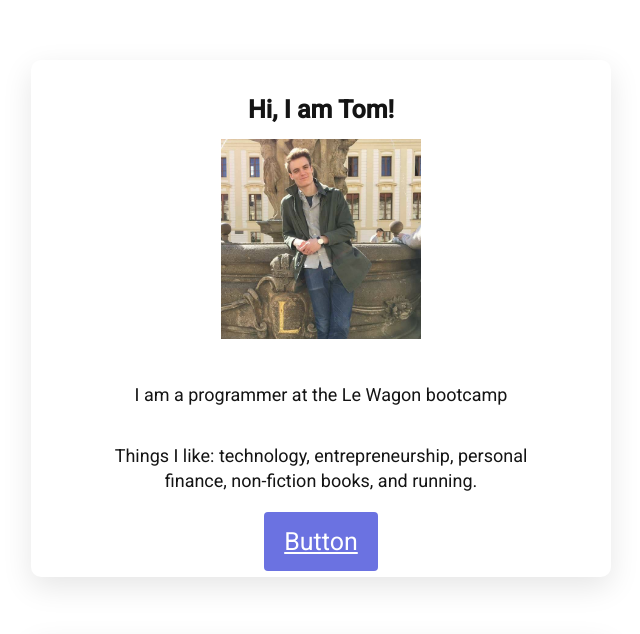
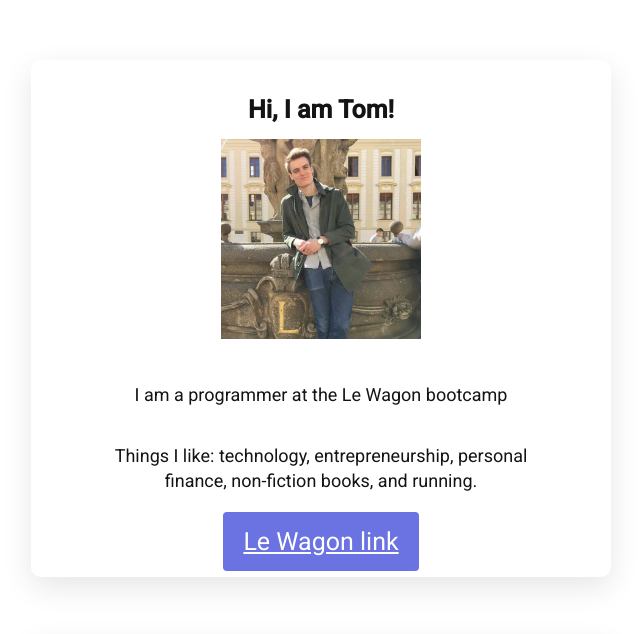
Before and after one commit to TomLouwagie/profile, a plain HTML site: page index.html in a window 1280 px wide. Shown: the top 634 px of the page, without its empty margins (319-959 px from the left). Drawn offline with Linux system fonts and the light colour scheme.

Commit message:
make my profile prettier

```diff
--- a/index.html
+++ b/index.html
@@ -25,7 +25,7 @@
         <img src="images/profile_picture_fb.jpg" alt="Profile picture of Tom" width="200" height="200">
         <p>I am a programmer at the Le Wagon bootcamp</p>
         <p>Things I like: technology, entrepreneurship, personal finance, non-fiction books, and running.</p>
-        <a href="#" class="btn-blue">Button</a>
+        <a href="https://www.lewagon.com/" class="btn-blue">Le Wagon link</a>
       </div>
       <div class="card-white text-center">
         <h3>Follow me on social media</h3>
```
